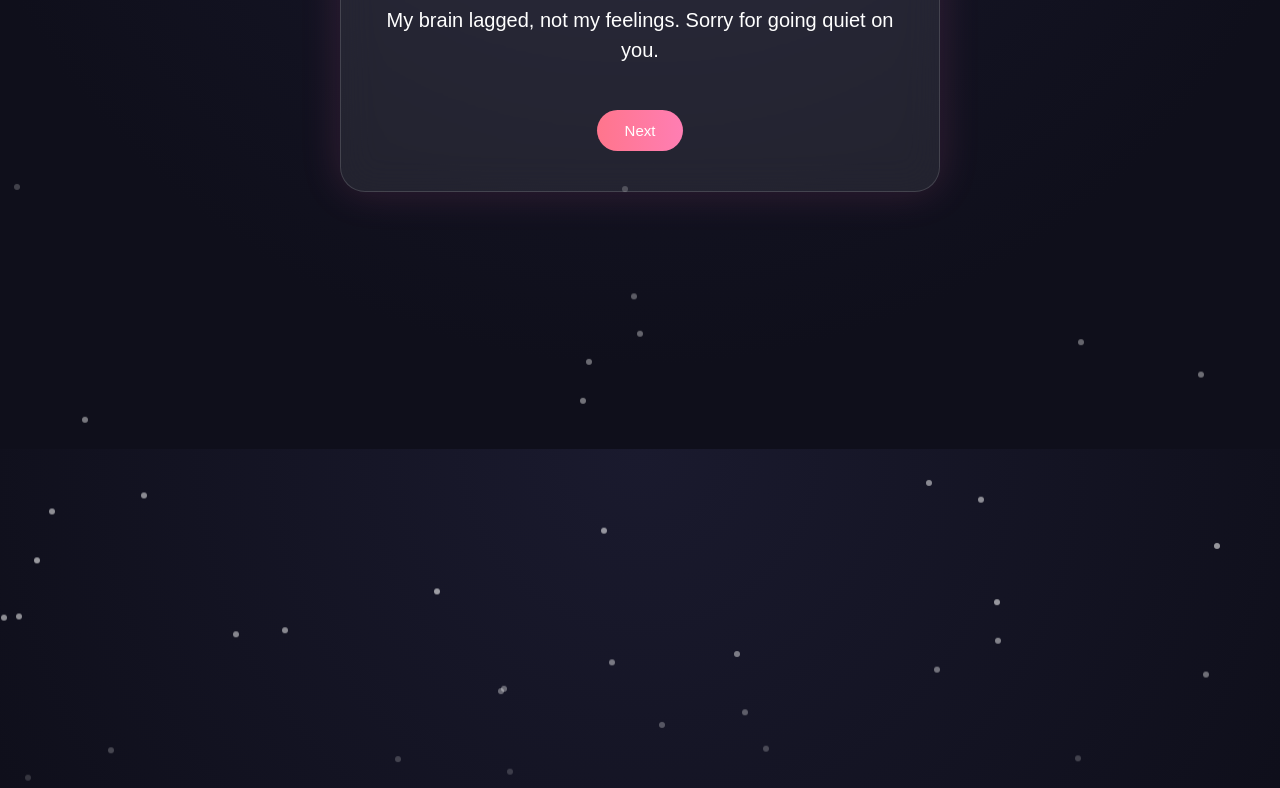
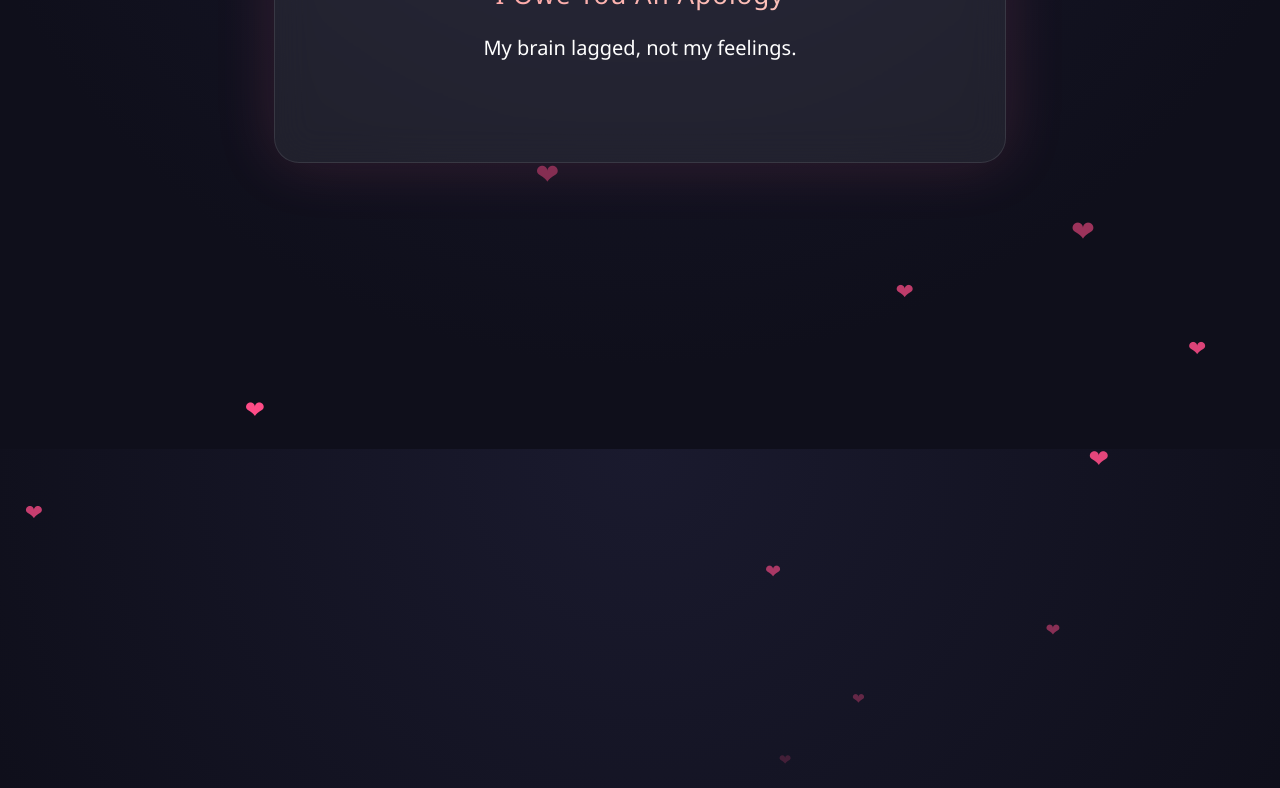
Before and after one commit to Orion-Pacx/Kirti-sorry, a plain HTML site: page index.html in a window 1280 px wide. Shown: the part 351-1139 px from the top of the page. Drawn offline with Linux system fonts and the light colour scheme.

Commit message:
Update index.html

```diff
--- a/index.html
+++ b/index.html
@@ -1,61 +1,46 @@
 <!DOCTYPE html>
 <html lang="en">
 <head>
-<meta charset="UTF-8" />
-<meta name="viewport" content="width=device-width, initial-scale=1.0"/>
-<title>I Owe You An Apology</title>
+<meta charset="UTF-8">
+<meta name="viewport" content="width=device-width, initial-scale=1.0">
+<title>For You</title>
+
 <style>
-* { box-sizing: border-box; margin: 0; padding: 0; }
-
 body {
+    margin: 0;
     height: 100vh;
+    overflow: hidden;
     display: flex;
     justify-content: center;
     align-items: center;
     background: radial-gradient(circle at top, #1a1a2e, #0f0f1b 70%);
-    font-family: 'Poppins', sans-serif;
-    overflow: hidden;
+    font-family: 'Segoe UI', sans-serif;
     color: white;
 }
 
-/* Floating light particles */
-.particle {
-    position: absolute;
-    width: 6px;
-    height: 6px;
-    background: rgba(255,255,255,0.6);
-    border-radius: 50%;
-    animation: float linear infinite;
-}
-
-@keyframes float {
-    from { transform: translateY(100vh); opacity: 0; }
-    30% { opacity: 1; }
-    to { transform: translateY(-10vh); opacity: 0; }
-}
-
-.card {
+/* Glass card */
+.container {
+    text-align: center;
+    width: 85%;
+    max-width: 650px;
+    padding: 40px;
+    border-radius: 25px;
     backdrop-filter: blur(18px);
-    background: rgba(255, 255, 255, 0.08);
-    border: 1px solid rgba(255,255,255,0.15);
-    padding: 40px;
-    width: 90%;
-    max-width: 600px;
-    border-radius: 25px;
-    text-align: center;
-    box-shadow: 0 0 40px rgba(255, 105, 180, 0.15);
-    animation: fadeIn 1.2s ease;
+    background: rgba(255,255,255,0.07);
+    border: 1px solid rgba(255,255,255,0.1);
+    box-shadow: 0 0 60px rgba(255, 100, 150, 0.15);
+    animation: fadeIn 2s ease;
 }
 
 @keyframes fadeIn {
-    from { opacity: 0; transform: translateY(20px); }
-    to { opacity: 1; transform: translateY(0); }
+    from {opacity:0; transform:translateY(20px);}
+    to {opacity:1; transform:translateY(0);}
 }
 
-h1 {
-    font-weight: 600;
+.title {
+    font-size: 26px;
+    margin-bottom: 20px;
     letter-spacing: 1px;
-    margin-bottom: 20px;
     background: linear-gradient(90deg, #ff9a9e, #fad0c4);
     -webkit-background-clip: text;
     color: transparent;
@@ -63,80 +48,97 @@ h1 {
 
 .text {
     font-size: 20px;
-    line-height: 1.5;
-    min-height: 80px;
-    transition: opacity 0.5s ease, transform 0.5s ease;
+    min-height: 90px;
+    line-height: 1.6;
 }
 
-.fade-out { opacity: 0; transform: translateY(10px); }
-.fade-in { opacity: 1; transform: translateY(0); }
-
-button {
-    margin-top: 25px;
-    padding: 12px 28px;
-    border-radius: 30px;
-    border: none;
-    font-size: 15px;
-    background: linear-gradient(90deg, #ff758c, #ff7eb3);
-    color: white;
-    cursor: pointer;
-    transition: 0.3s;
+/* Floating hearts */
+.heart {
+    position: absolute;
+    color: #ff4d88;
+    animation: float 6s linear infinite;
 }
 
-button:hover {
-    transform: scale(1.08);
-    box-shadow: 0 0 20px rgba(255, 118, 150, 0.6);
+@keyframes float {
+    0% {transform: translateY(100vh) scale(0.5); opacity:0;}
+    50% {opacity:1;}
+    100% {transform: translateY(-10vh) scale(1.2); opacity:0;}
+}
+
+/* Glow pulse */
+.pulse {
+    animation: glow 1.5s ease-in-out infinite alternate;
+}
+
+@keyframes glow {
+    from {box-shadow: 0 0 20px rgba(255,120,180,0.3);}
+    to {box-shadow: 0 0 60px rgba(255,120,180,0.6);}
 }
 </style>
 </head>
+
 <body>
 
-<div class="card">
-    <h1>I'm Really Sorry</h1>
-    <div class="text" id="message"></div>
-    <button onclick="next()">Next</button>
+<div class="container" id="card">
+    <div class="title">I Owe You An Apology</div>
+    <div class="text" id="text"></div>
 </div>
 
+<!-- Optional music -->
+<audio id="music" src="your-music.mp3" autoplay loop></audio>
+
 <script>
-const lines = [
+const messages = [
 "Hey, I’m really sorry. I didn’t mean to ignore you at all.",
-"My brain lagged, not my feelings. Sorry for going quiet on you.",
-"That wasn’t intentional, I promise. You matter to me.",
-"I messed up there. Should’ve responded sooner — my bad.",
-"Sorry if that felt like I brushed you off. Totally not what I meant.",
-"I got caught up, but I should’ve still replied. I’m sorry.",
-"Zero attitude, zero ignoring — just poor timing. Sorry.",
-"I’d never ignore you on purpose. That one’s on me.",
-"Communication fail from my side. Can I make it up to you?",
-"Hey… I value our friendship a lot. Sorry for the silence."
+"My brain lagged, not my feelings.",
+"You matter to me more than my bad timing shows.",
+"I should’ve replied sooner. That one’s on me.",
+"I’d never ignore you on purpose.",
+"Communication fail from my side.",
+"I value our friendship a lot.",
+"That silence didn’t mean distance.",
+"Thank you for being patient with me.",
+"I'm really, truly sorry."
 ];
 
 let i = 0;
-const msg = document.getElementById("message");
+const text = document.getElementById("text");
+const card = document.getElementById("card");
 
-function show() {
-    msg.classList.add("fade-out");
-    setTimeout(() => {
-        msg.textContent = lines[i];
-        msg.classList.remove("fade-out");
-        msg.classList.add("fade-in");
-        i = (i + 1) % lines.length;
-    }, 300);
+function typeLine(line, callback) {
+    let j = 0;
+    text.innerHTML = "";
+    const interval = setInterval(() => {
+        text.innerHTML += line[j];
+        j++;
+        if (j >= line.length) {
+            clearInterval(interval);
+            setTimeout(callback, 1800);
+        }
+    }, 35);
 }
 
-function next() { show(); }
-setInterval(show, 4500);
-show();
+function nextMessage() {
+    if (i === messages.length - 1) card.classList.add("pulse");
+    typeLine(messages[i], () => {
+        i++;
+        if (i < messages.length) nextMessage();
+        else text.innerHTML += "<br><br>💛 Sending you a hug.";
+    });
+}
 
-/* generate floating particles */
-for (let j = 0; j < 40; j++) {
-    const p = document.createElement("div");
-    p.className = "particle";
-    p.style.left = Math.random() * 100 + "vw";
-    p.style.animationDuration = (Math.random() * 6 + 6) + "s";
-    p.style.animationDelay = Math.random() * 5 + "s";
-    document.body.appendChild(p);
-}
+nextMessage();
+
+/* Generate hearts */
+setInterval(() => {
+    const heart = document.createElement("div");
+    heart.className = "heart";
+    heart.innerHTML = "❤";
+    heart.style.left = Math.random() * 100 + "vw";
+    heart.style.fontSize = (Math.random() * 18 + 14) + "px";
+    document.body.appendChild(heart);
+    setTimeout(() => heart.remove(), 6000);
+}, 400);
 </script>
 
 </body>
```
